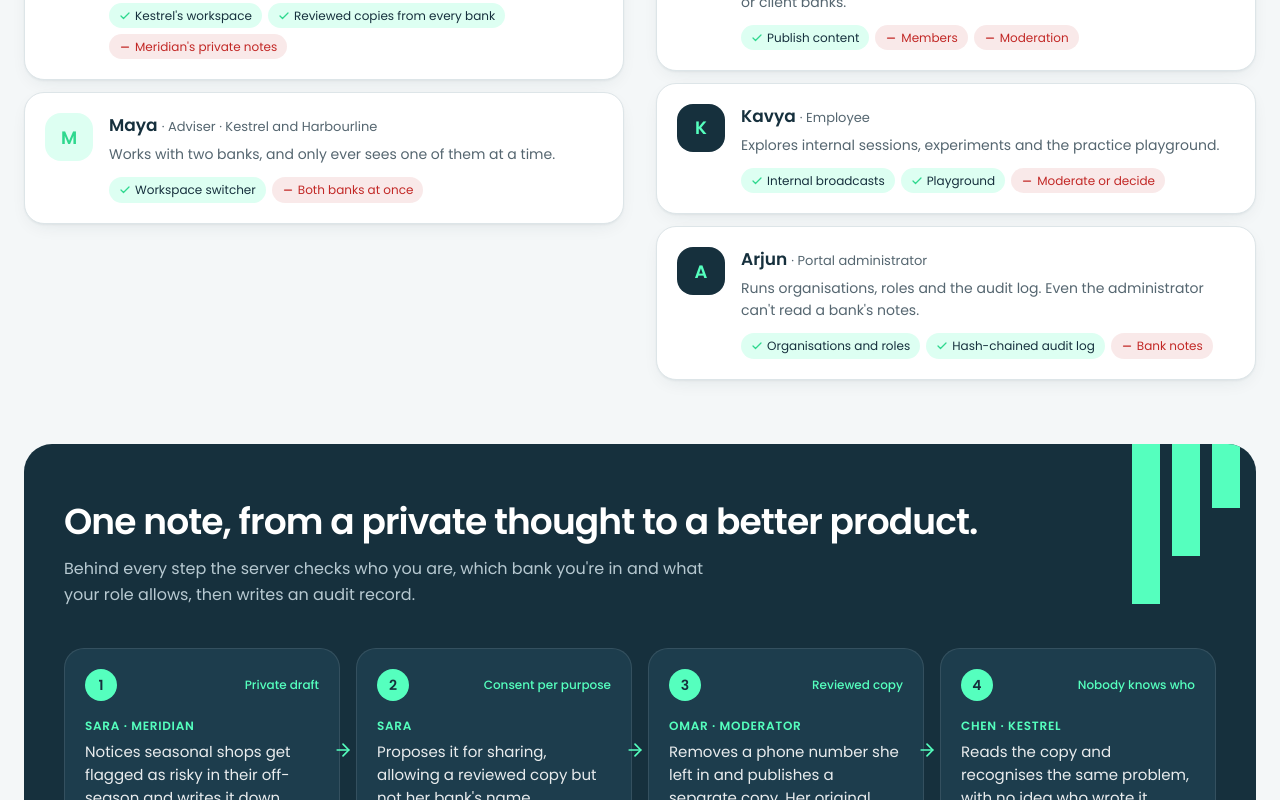
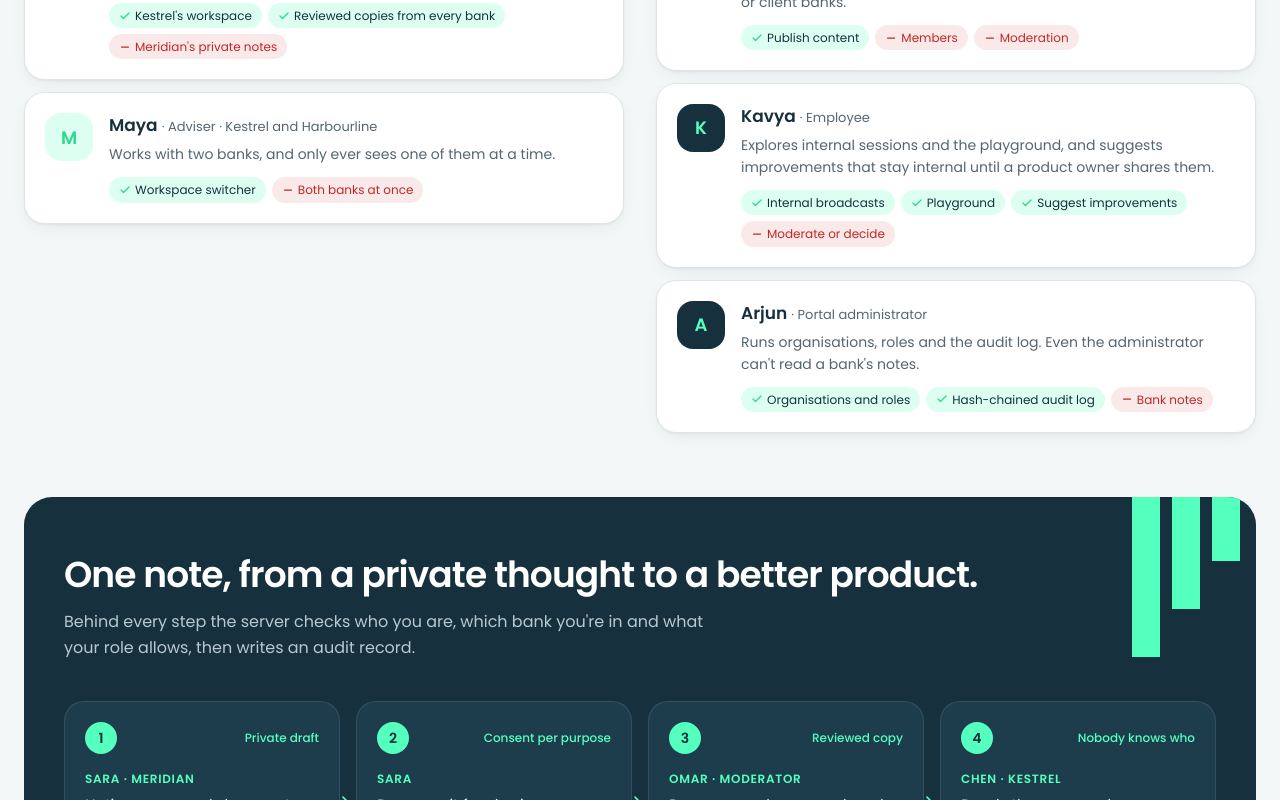
Before and after one commit to Sharon-rosario/azentio-platform, a Next.js app: page /how-it-works in a window 1280 px wide. Shown: the part 1100-1900 px from the top of the page. Built offline with nearby package versions, Linux system fonts and the light colour scheme; no server answers; what async_hooks would draw is missing.

Commit message:
feat(site): How it works shows employee suggestions (#56)

```diff
--- a/src/app/(site)/(pages)/how-it-works/page.tsx
+++ b/src/app/(site)/(pages)/how-it-works/page.tsx
@@ -34,8 +34,8 @@ const AZENTIO: Persona[] = [
     can: ["Themes", "AIRA summaries", "Create and progress ideas"], cannot: ["Bank notes"] },
   { name: "Lena", role: "Content publisher", does: "Posts sessions and updates to the right audience: public, employees or client banks.",
     can: ["Publish content"], cannot: ["Members", "Moderation"] },
-  { name: "Kavya", role: "Employee", does: "Explores internal sessions, experiments and the practice playground.",
-    can: ["Internal broadcasts", "Playground"], cannot: ["Moderate or decide"] },
+  { name: "Kavya", role: "Employee", does: "Explores internal sessions and the playground, and suggests improvements that stay internal until a product owner shares them.",
+    can: ["Internal broadcasts", "Playground", "Suggest improvements"], cannot: ["Moderate or decide"] },
   { name: "Arjun", role: "Portal administrator", does: "Runs organisations, roles and the audit log. Even the administrator can't read a bank's notes.",
     can: ["Organisations and roles", "Hash-chained audit log"], cannot: ["Bank notes"] },
 ];
@@ -71,6 +71,7 @@ const MATRIX: { group: string; rows: { feature: string; note?: string; cells: Ce
     { feature: "Review, redact, publish", cells: [false, false, false, false, true, false, false, false, false] },
     { feature: "Decide reports", cells: [false, false, false, false, true, false, false, false, false] },
     { feature: "AIRA summaries", cells: [false, false, false, false, true, true, false, false, false] },
+    { feature: "Suggest improvements", note: "internal until shared", cells: [false, false, false, false, true, true, true, true, true] },
     { feature: "Create and progress ideas", cells: [false, false, false, false, false, true, false, false, false] },
     { feature: "Publish content", cells: [false, false, false, false, false, false, true, false, false] },
     { feature: "Internal content and playground", cells: [false, false, false, false, true, true, true, true, true] },
```
